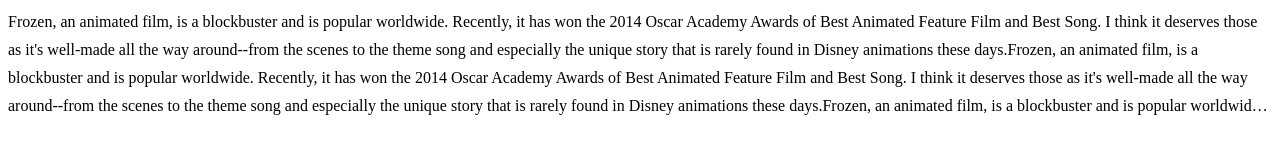
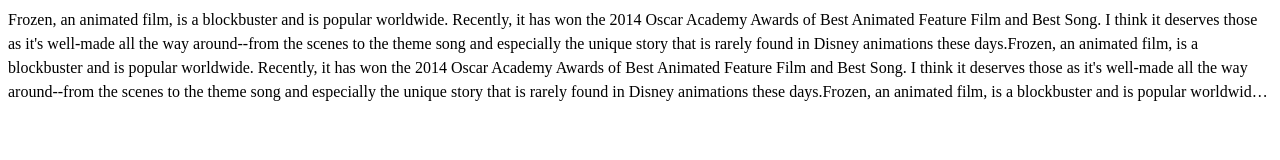
Before and after one commit to Pseudo11/iClamp.js, a website: page index.html in a window 1280 px wide. Drawn offline with Linux system fonts and the light colour scheme.

Commit message:
修改逻辑

```diff
--- a/iclamp.js
+++ b/iclamp.js
@@ -32,7 +32,7 @@
     if(isSupportNativeClamp()) return;
 
 
-    var $content = $clamp.find('.clamp-ellipsis');
+    var $content = $clamp.find('.clamp-ellipsis').css('display', 'block');
     var originText = $content.text().trim();
     var regularText = '';
 
--- a/index.html
+++ b/index.html
@@ -2,23 +2,22 @@
 <html>
   <head>
     <style>
-      p{margin: 0; padding: 0; line-height: 28px;}
-      .clamp-ellipsis{display: block;}
+      p{margin: 0; padding: 0;line-height: 24px;}
+      /*.clamp-ellipsis{display: inline-block;}*/
+
     </style>
   </head>
   <body>
     <div class="app">
-      <p class="container">
-        <span class="clamp-ellipsis">
-          Frozen, an animated film, is a blockbuster and is popular worldwide. Recently, it has won the 2014 Oscar Academy Awards of Best Animated Feature Film and Best Song. I think it deserves those as it's well-made all the way around--from the scenes to the theme song and especially the unique story that is rarely found in Disney animations these days.Frozen, an animated film, is a blockbuster and is popular worldwide. Recently, it has won the 2014 Oscar Academy Awards of Best Animated Feature Film and Best Song. I think it deserves those as it's well-made all the way around--from the scenes to the theme song and especially the unique story that is rarely found in Disney animations these days.Frozen, an animated film, is a blockbuster and is popular worldwide. Recently, it has won the 2014 Oscar Academy Awards of Best Animated Feature Film and Best Song. I think it deserves those as it's well-made all the way around--from the scenes to the theme song and especially the unique story that is rarely found in Disney animations these days.
-        </span>
-      </p>
+      <p class="container"><span class="clamp-ellipsis">Frozen, an animated film, is a blockbuster and is popular worldwide. Recently, it has won the 2014 Oscar Academy Awards of Best Animated Feature Film and Best Song. I think it deserves those as it's well-made all the way around--from the scenes to the theme song and especially the unique story that is rarely found in Disney animations these days.Frozen, an animated film, is a blockbuster and is popular worldwide. Recently, it has won the 2014 Oscar Academy Awards of Best Animated Feature Film and Best Song. I think it deserves those as it's well-made all the way around--from the scenes to the theme song and especially the unique story that is rarely found in Disney animations these days.Frozen, an animated film, is a blockbuster and is popular worldwide. Recently, it has won the 2014 Oscar Academy Awards of Best Animated Feature Film and Best Song. I think it deserves those as it's well-made all the way around--from the scenes to the theme song and especially the unique story that is rarely found in Disney animations these days.</span></p>
     </div>
+
     <script src="./libs/jquery.1.9.1.min.js"></script>
     <script src="./iclamp.js"></script>
     <script>
       var $container = $('.container');
       $container.clamp({clamp: 4});
     </script>
+
   </body>
 </html>
```
